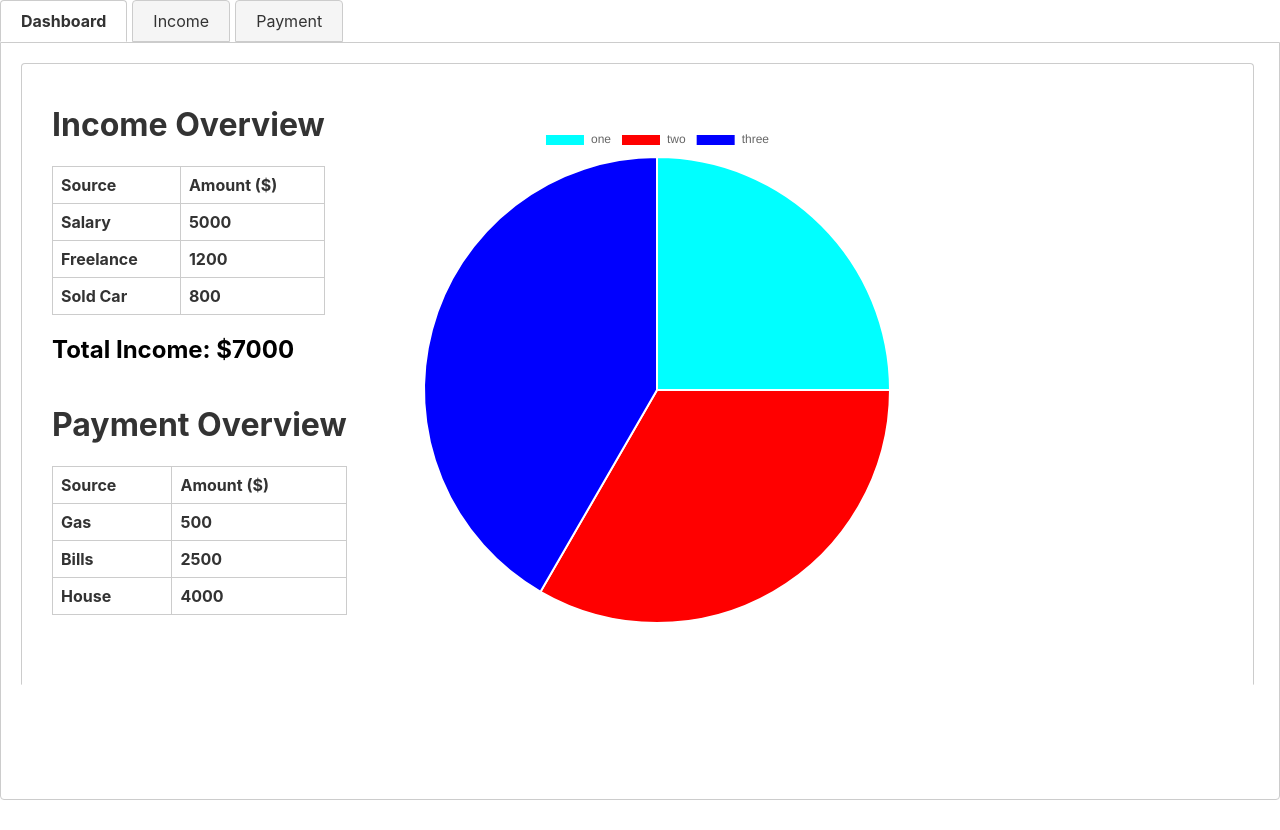
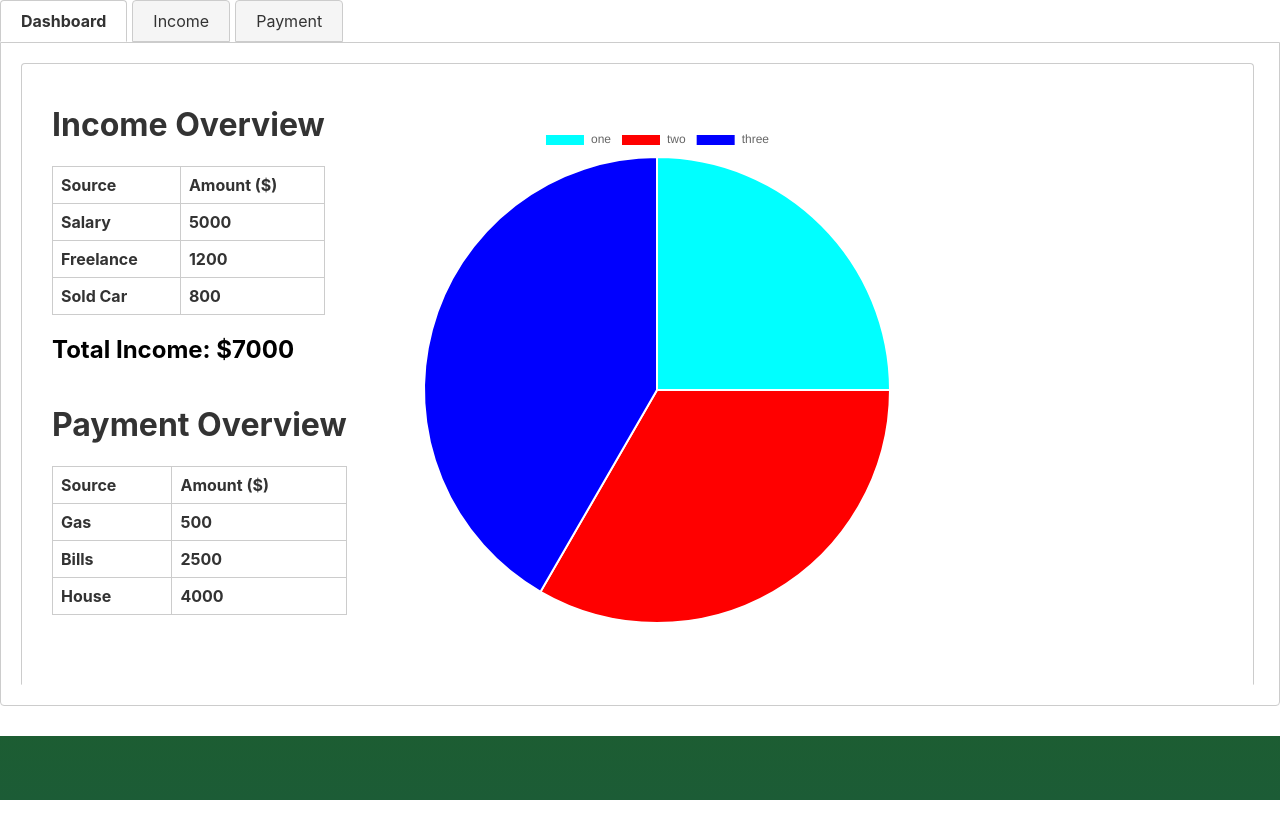
Before and after one commit to jaronlong52/Personal_Finance_App_Capstone, a React (Vite) app: page / in a window 1280 px wide. After the commit the page ends 800 px from the top, so only its background shows below. Built offline with nearby package versions, Linux system fonts and the light colour scheme.

Commit message:
small edit to dashboard

```diff
--- a/src/components/chartjspie.jsx
+++ b/src/components/chartjspie.jsx
@@ -21,6 +21,8 @@ const chartjspie = () => {
 
     return (
         <div className='pie'>
+            <div>
+            </div>
            <div
            style = {
             {
--- a/src/components/dashboard.css
+++ b/src/components/dashboard.css
@@ -2,7 +2,7 @@
     width: 100%;
     margin-top: auto;
     border-radius: 0px;
-    height: 100vh;
+    height: 100%;
   }
 
 .fullpre {
```
